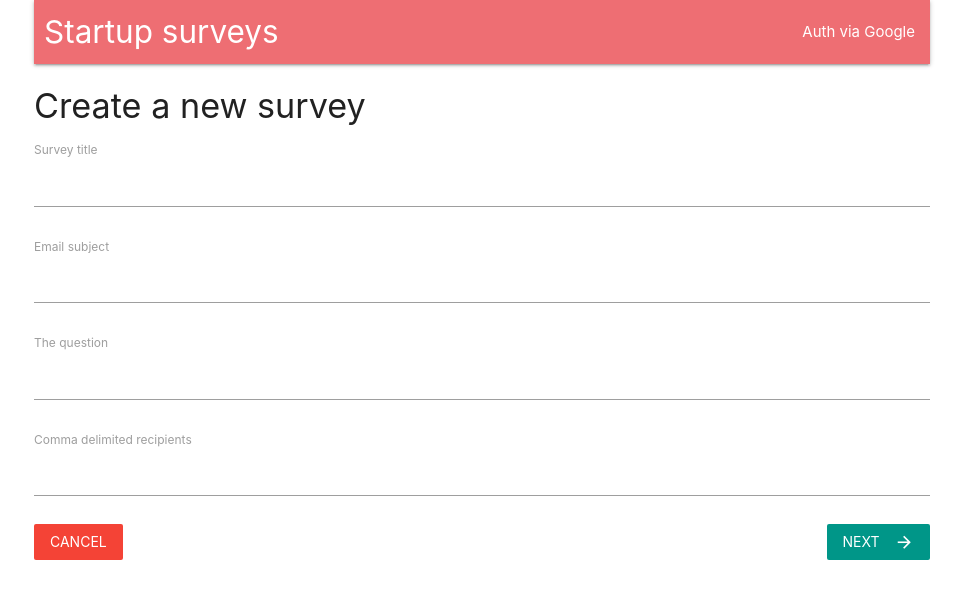
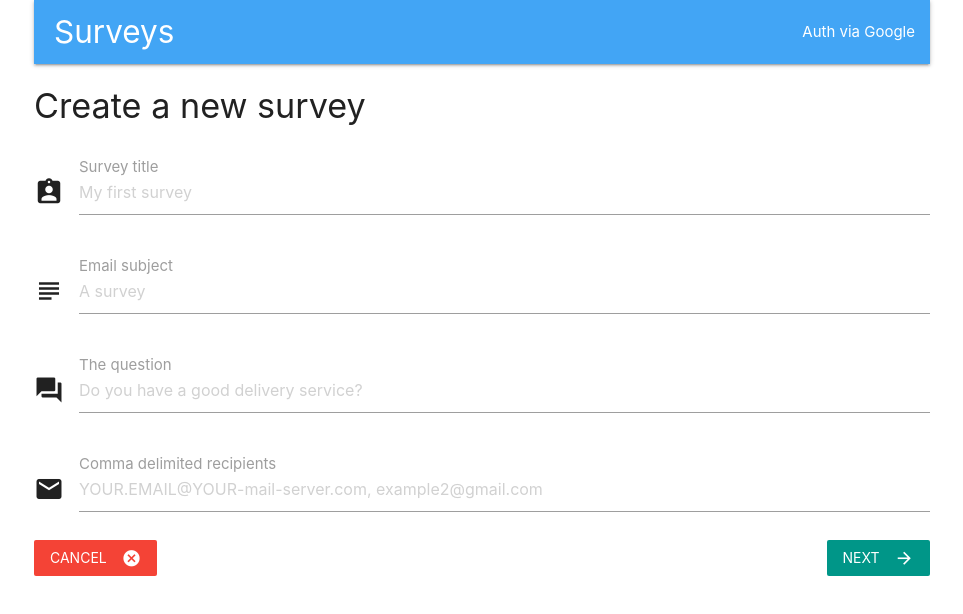
Before and after one commit to vladimirice/startup-surveys-client, a React (Create React App) app: page /surveys/new in a window 1280 px wide. Shown: the top 614 px of the page, without its empty margins (158-1121 px from the left). Built offline with nearby package versions, Linux system fonts and the light colour scheme; no server answers.

Commit message:
refactoring and styling

```diff
--- a/src/actions/index.ts
+++ b/src/actions/index.ts
@@ -19,7 +19,7 @@ export const handleStripeToken = (token: string) => async (dispatch : Dispatch)
 export const submitSurvey = (values: any, history: any) => async (dispatch: Dispatch) => {
   const response = await axiosServer.post('/surveys', values);
 
-  history.push('/surveys');
+  history.push('/');
   dispatchFetchCurrentUser(dispatch, response);
 };
 
--- a/src/components/App.tsx
+++ b/src/components/App.tsx
@@ -5,12 +5,14 @@ import { connect } from 'react-redux';
 import { fetchCurrentUser } from '../actions';
 import Surveys from './surveys/Surveys';
 import SurveysNew from './surveys/SurveysNew';
+import { ThanksPage } from './surveys/ThanksPage';
 
-const Landing:      React.FC = () => <h2>landing</h2>;
+type Props = {
+  fetchCurrentUser: Function,
+};
 
-class App extends Component {
+class App extends Component<Props> {
   componentDidMount(): void {
-    // @ts-ignore
     this.props.fetchCurrentUser();
   }
 
@@ -20,9 +22,9 @@ class App extends Component {
         <BrowserRouter>
           <div className="container">
             <Header/>
-            <Route path="/" exact component={Landing}/>
-            <Route path="/surveys" exact component={Surveys}/>
+            <Route path="/" exact component={Surveys}/>
             <Route path="/surveys/new" exact component={SurveysNew}/>
+            <Route path="/thanks" exact component={ThanksPage}/>
           </div>
         </BrowserRouter>
       </div>
--- a/src/components/Header.tsx
+++ b/src/components/Header.tsx
@@ -23,9 +23,9 @@ class Header extends Component<HeaderProps> {
   render() {
     return (
       <nav>
-        <div className="nav-wrapper">
-          <Link to={this.props.auth ? '/surveys' : '/'} className="left brand-logo" style={{margin: '0 10px'}}>
-            Startup surveys
+        <div className="nav-wrapper #42a5f5 blue lighten-1">
+          <Link to="/" className="left brand-logo" style={{margin: '0 20px'}}>
+            Surveys
           </Link>
           <ul className="right">
             {this.renderLogin()}
--- /dev/null
+++ b/src/components/common/CardImage.tsx
@@ -0,0 +1,29 @@
+import React from 'react';
+
+type CardProps = {
+  imgAlt: string;
+  imgSrc: string; // http://lorempixel.com/output/nature-q-c-1280-200-3.jpg
+  title: string; // Add more credits
+  content: string; // To use this service you have to buy credits. One credit = one survey. Min amount to buy - 5 credits.
+  action: any; // <Payments/>
+}
+
+const CardImage = (props: CardProps) => {
+  return (
+    <div className="card">
+      <div className="card-image">
+        <img src={props.imgSrc} alt={props.imgAlt}/>
+      </div>
+
+      <div className="card-content">
+        <span className="card-title">{props.title}</span>
+        <p>{props.content}</p>
+      </div>
+      <div className="card-action">
+        {props.action}
+      </div>
+    </div>
+    )
+};
+
+export default CardImage;
--- a/src/components/surveys/Surveys.tsx
+++ b/src/components/surveys/Surveys.tsx
@@ -2,10 +2,14 @@ import React, { Component } from 'react';
 import { Link } from 'react-router-dom';
 import { connect } from 'react-redux';
 import { fetchCurrentUserSurveys } from '../../actions';
+import Payments from '../Payments';
+import CardImage from '../common/CardImage';
+import { serverURL } from '../../utils/config';
 
 type Props = {
   fetchCurrentUserSurveys: Function,
   surveys: any,
+  auth: any,
 }
 
 class Surveys extends Component<Props> {
@@ -14,13 +18,52 @@ class Surveys extends Component<Props> {
     this.props.fetchCurrentUserSurveys();
   }
 
-  renderContent() {
-    return this.props.surveys.map((item: any) => {
+  renderLogin() {
+    return (
+      <CardImage
+        imgAlt="welcome"
+        imgSrc="http://lorempixel.com/output/nature-q-c-1280-200-5.jpg"
+        title="Welcome!"
+        content="Create email surveys, ask people about your ideas, observe response stats. Please log in to continue."
+        action={ <a className="btn-small" href={serverURL + '/auth/google'}>Auth via Google</a> }
+      />
+    );
+  }
+
+  renderAddCredits() {
+    return (
+      <CardImage
+        imgAlt="lorem"
+        imgSrc="http://lorempixel.com/output/nightlife-q-c-1280-200-2.jpg"
+        title="Next step - add credits"
+        content="To use this service you have to buy credits. One credit = one survey. Minimum amount to buy - 5 credits. Notice: card number to test is: 4242 4242 4242 4242"
+        action={<Payments/>}
+      />
+    );
+  }
+  createNewSurvey() {
+    return (
+      <CardImage
+        imgAlt="create-new-survey"
+        imgSrc="http://lorempixel.com/output/business-q-c-1280-200-6.jpg"
+        title="Next step - create a new survey"
+        content="Now it is time to create your first survey! Push the button below to begin."
+        action={
+          <Link to="surveys/new" className="btn-small">
+            Create a new survey
+          </Link>
+        }
+      />
+    );
+  }
+
+  renderSurveys() {
+    const elements = this.props.surveys.map((item: any) => {
       return (
         <div className="card darken-1" key={item._id}>
           <div className="card-content">
             <span className="card-title">{item.title}</span>
-            <p>{item.question}</p>
+            <p>{item.body}</p>
             <p className="right">
               Sent On: { new Date(item.createdAt).toLocaleString() }
             </p>
@@ -32,21 +75,46 @@ class Surveys extends Component<Props> {
         </div>
       );
     });
+
+    return (
+      <div>
+        <p style={{fontSize: '14px', backgroundColor: '#80ced6'}}>Check your email and choose one of the answers</p>
+      <ul>
+        {elements}
+      </ul>
+      </div>
+    );
+  }
+
+  renderContent() {
+    if (this.props.surveys.length > 0) {
+      return this.renderSurveys();
+    }
+
+    if (!this.props.auth) {
+      return this.renderLogin();
+    }
+
+    if (this.props.auth.credits === 0) {
+      return this.renderAddCredits();
+    }
+
+    return this.createNewSurvey();
+  }
+
+  renderAddButton() {
+    return (
+      <Link to="surveys/new" className="btn-floating btn-large right">
+        <i className="material-icons">add</i>
+      </Link>
+    );
   }
 
   render() {
     return (
       <div>
-        <div>
-          <ul>
-            {this.renderContent()}
-          </ul>
-        </div>
-        <div className="fixed-action-btn">
-          <Link to="surveys/new" className="btn-floating btn-large red">
-            <i className="material-icons">add</i>
-          </Link>
-        </div>
+          {this.renderContent()}
+          {this.renderAddButton()}
       </div>
     );
   }
@@ -55,6 +123,7 @@ class Surveys extends Component<Props> {
 const mapStateToProps = (state: any) => {
   return {
     surveys: state.surveys,
+    auth:    state.auth,
   };
 };
 
--- a/src/components/surveys/SurveysForm.tsx
+++ b/src/components/surveys/SurveysForm.tsx
@@ -12,7 +12,18 @@ type Props = {
 
 class SurveysForm extends Component<Props> {
   renderInput() {
-    return surveyFormFields.map(item => <Field key={item.name} type="text" name={item.name} label={item.label} component={SurveysFormField}/>)
+    return surveyFormFields.map(
+      item =>
+        <Field
+          key={item.name}
+          type="text"
+          name={item.name}
+          label={item.label}
+          placeholder={item.placeholder}
+          icon={item.icon}
+          component={SurveysFormField}
+        />
+      );
   }
 
   render() {
@@ -23,8 +34,9 @@ class SurveysForm extends Component<Props> {
           this.props.handleSubmit(this.props.onSurveySubmit)
         }>
           {this.renderInput()}
-          <Link to="/surveys" className="red btn-flat left white-text">
+          <Link to="/" className="red btn-flat left white-text">
             Cancel
+            <i className="material-icons right">cancel</i>
           </Link>
           <button type="submit" className="teal btn-flat right white-text">
             Next
--- a/src/components/surveys/SurveysFormField.tsx
+++ b/src/components/surveys/SurveysFormField.tsx
@@ -4,16 +4,19 @@ type Props = {
   input: any,
   label: string,
   meta:  any,
+  placeholder:  string,
+  icon:  string,
 };
 
 export default class SurveysFormField extends Component<Props> {
   render() {
     const { touched, error } = this.props.meta;
     return (
-      <div>
-        <label>{this.props.label}</label>
-        <input {...this.props.input}/>
-        <div className="red-text" style={{ marginBottom: '20px'}}>
+      <div className="input-field" style={{marginTop: '3rem'}}>
+        <i className="material-icons prefix">{this.props.icon}</i>
+        <input placeholder={this.props.placeholder} id={this.props.input.name} type="text" {...this.props.input} className="validate"/>
+        <label htmlFor={this.props.input.name} style={{marginTop: '-25px'}}>{this.props.label}</label>
+        <div className="red-text" style={{ marginBottom: '20px', marginLeft: '45px'}}>
           {touched && error}
         </div>
       </div>
--- a/src/components/surveys/SurveysReviewForm.tsx
+++ b/src/components/surveys/SurveysReviewForm.tsx
@@ -18,10 +18,10 @@ class SurveysReviewForm extends Component<Props> {
     return surveyFormFields.map((field: IFields) => {
       return (
         <div key={field.name}>
-          <label>{field.label}</label>
-          <div>
+          <h5 className="teal-text lighten-1">{field.label}</h5>
+          <h6>
             { this.props.formValues[field.name] }
-          </div>
+          </h6>
         </div>
       );
     })
@@ -32,18 +32,20 @@ class SurveysReviewForm extends Component<Props> {
       <div>
         <h4>Please review your entries before submitting</h4>
         {this.renderReviewFields()}
+        <div style={{marginTop: '20px'}}>
         <button
           onClick={this.props.onCancel}
-          className="yellow darken-3 btn-flat">
+          className="yellow darken-3 btn-flat white-text">
           Back
-          <i className="material-icons">arrow_back</i>
+          <i className="material-icons left white-text">arrow_back</i>
         </button>
         <button
-          className="green btn-flat right"
+          className="green btn-flat right white-text"
           onClick={ () => this.props.submitSurvey(this.props.formValues, this.props.history) }>
           Submit
-          <i className="material-icons right">email</i>
+          <i className="material-icons right white-text">email</i>
         </button>
+      </div>
       </div>
     );
   }
--- /dev/null
+++ b/src/components/surveys/ThanksPage.tsx
@@ -0,0 +1,11 @@
+import React, { FC } from 'react';
+
+export const ThanksPage: FC = () => {
+  return (
+    <div>
+      <h5>Thanks! We are very glad to receive your replay</h5>
+      <p style={{fontSize: '14px', backgroundColor: '#80ced6'}}>Follow to the main page to observe survey results</p>
+      <img src="https://cdn.pixabay.com/photo/2017/03/05/21/55/emoticon-2120024_640.png" width='300' alt="thanks"/>
+    </div>
+  );
+};
--- a/src/components/surveys/surveyFormFields.ts
+++ b/src/components/surveys/surveyFormFields.ts
@@ -1,23 +1,33 @@
 export interface IFields {
   label: string;
   name: string;
+  placeholder: string;
+  icon: string;
 }
 
 export const surveyFormFields: IFields[] = [
   {
     label: 'Survey title',
     name: 'title',
+    placeholder: 'My first survey',
+    icon: 'assignment_ind',
   },
   {
     label: 'Email subject',
     name: 'subject',
+    placeholder: 'A survey',
+    icon: 'subject',
   },
   {
     label: 'The question',
     name: 'body',
+    placeholder: 'Do you have a good delivery service?',
+    icon: 'question_answer',
   },
   {
     label: 'Comma delimited recipients',
     name: 'recipients',
+    placeholder: 'YOUR.EMAIL@YOUR-mail-server.com, example2@gmail.com',
+    icon: 'email',
   },
 ];
```
Also changed, not shown: 2 other files (tests, documents, lock files or other folders).
